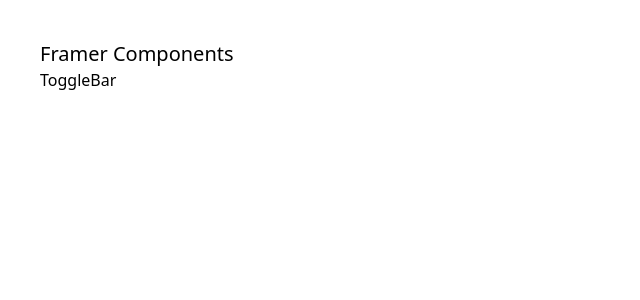
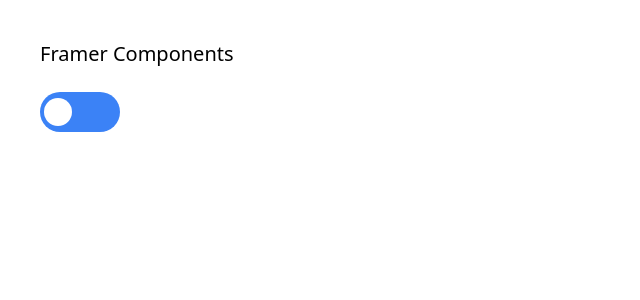
Before and after one commit to yatharth1706/framer-motion-components, a React (Vite) app: page / in a window 1280 px wide. Shown: the top 300 px of the page, without its empty margins (0-640 px from the left). Built offline with nearby package versions, Linux system fonts and the light colour scheme.

Commit message:
Add toggle bar

```diff
--- a/package.json
+++ b/package.json
@@ -10,6 +10,7 @@
     "preview": "vite preview"
   },
   "dependencies": {
+    "framer-motion": "^10.16.1",
     "react": "^18.2.0",
     "react-dom": "^18.2.0"
   },
--- a/src/App.jsx
+++ b/src/App.jsx
@@ -7,7 +7,7 @@
       <div className="p-10 flex flex-col">
         <h2 className="text-xl font-normal">Framer Components</h2>
 
-        <main className="flex space-x-4">
+        <main className="flex space-x-4 py-6">
           <ToggleBar />
         </main>
       </div>
--- a/src/framer-components/ToggleBar.jsx
+++ b/src/framer-components/ToggleBar.jsx
@@ -1,7 +1,29 @@
-import React from "react";
+import React, { useState } from "react";
+import { motion } from "framer-motion";
 
 function ToggleBar() {
-  return <div>ToggleBar</div>;
+  const [isToggleOn, setIsToggleOn] = useState(false);
+  const spring = {
+    type: "spring",
+    stiffness: 700,
+    damping: 30,
+  };
+
+  return (
+    <div
+      className={
+        "bg-blue-500 w-20 h-10 rounded-full flex items-center p-1 cursor-pointer" +
+        (isToggleOn ? " justify-end" : " justify-start")
+      }
+      onClick={() => setIsToggleOn(!isToggleOn)}
+    >
+      <motion.div
+        className="rounded-full w-7 h-7 bg-white"
+        layout
+        transition={spring}
+      ></motion.div>
+    </div>
+  );
 }
 
 export default ToggleBar;
```
Also changed, not shown: 1 other file (tests, documents, lock files or other folders).
